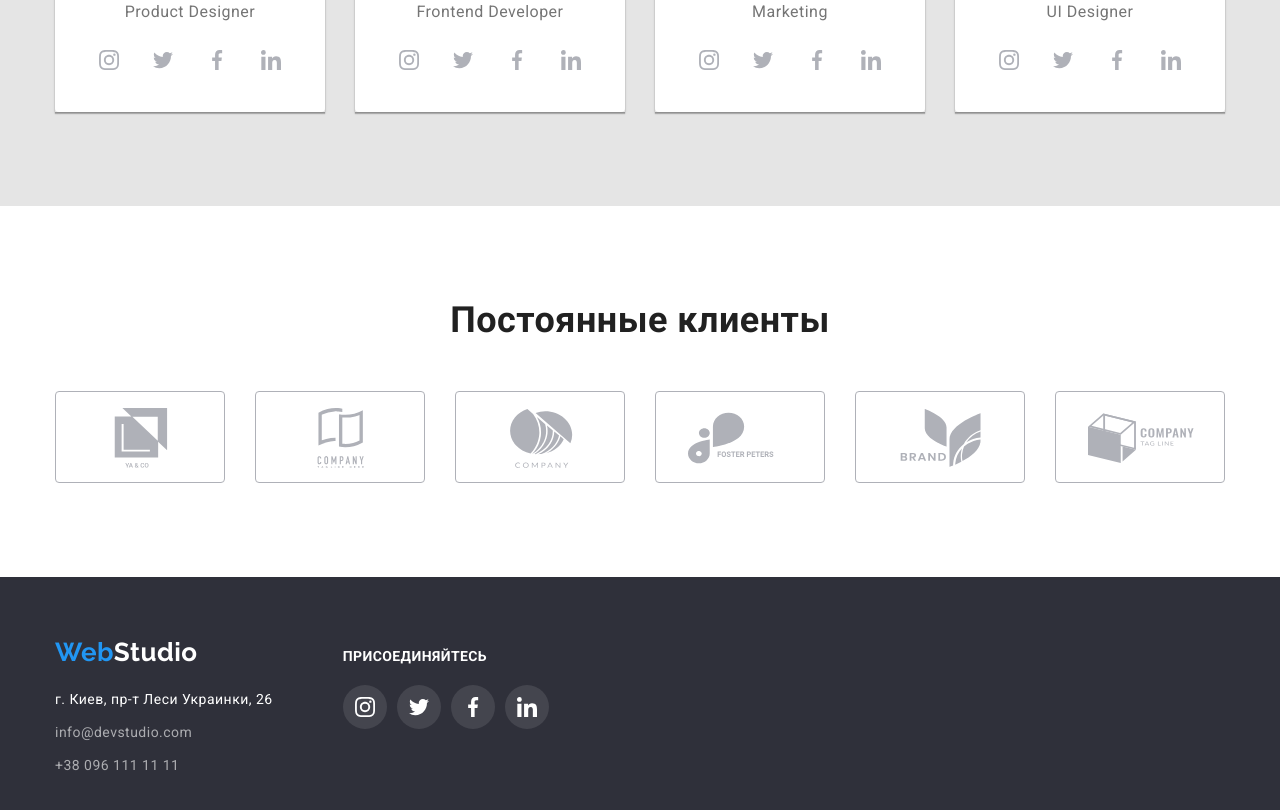
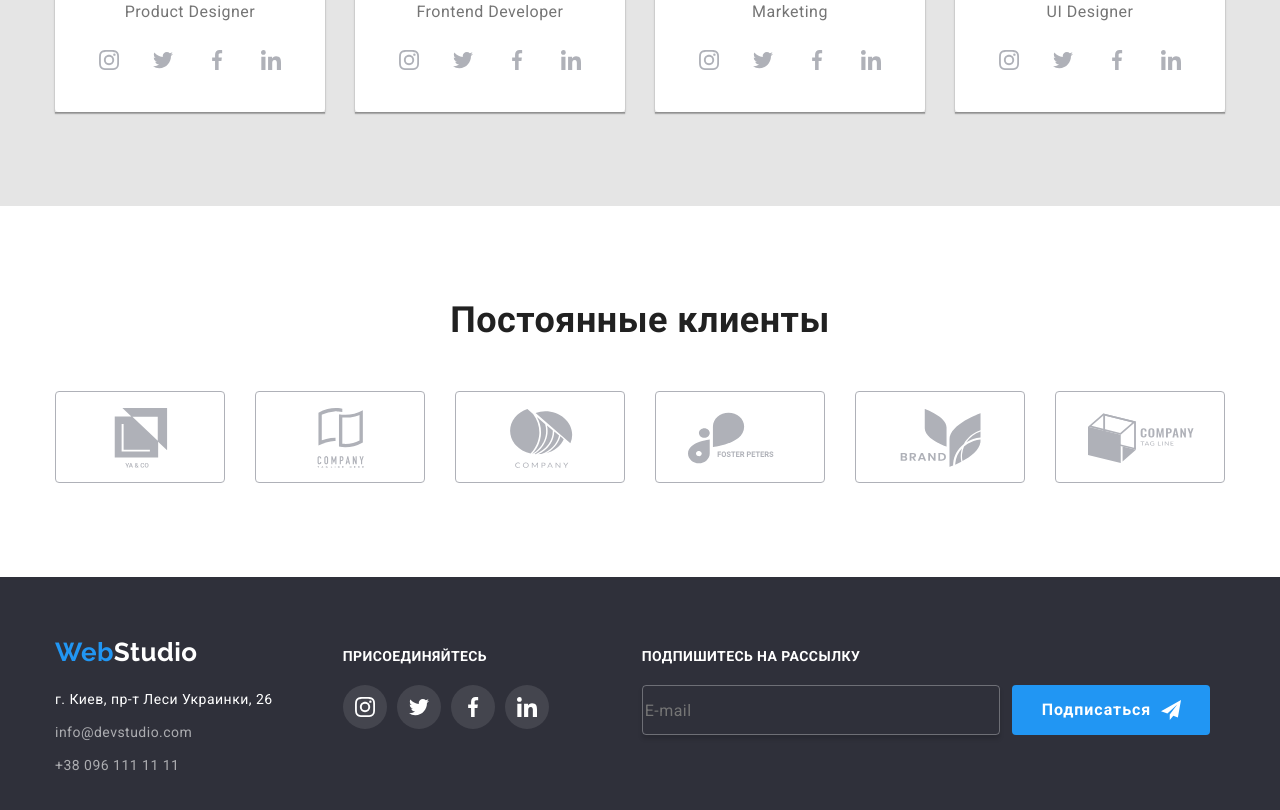
Before and after one commit to frandrew90/goit-markup-hw-06, a plain HTML site: page index.html in a window 1280 px wide. Shown: the part 2098-2908 px from the top of the page. Drawn offline with nearby package versions, Linux system fonts and the light colour scheme.

Commit message:
Added footer subscription form and button

```diff
--- a/css/styles.css
+++ b/css/styles.css
@@ -826,7 +826,7 @@ img {
   margin-left: 10px;
 }
 
-.footer-links h2 {
+.page-footer .footer-title {
   margin-bottom: 20px;
 
   font-family: Roboto;
@@ -835,6 +835,67 @@ img {
   line-height: 1.14;
   letter-spacing: 0.03em;
   text-transform: uppercase;
+}
+
+/* Футер Форма подписки */
+
+.subscription {
+  margin-left: 93px;
+}
+
+.subscription-box {
+  display: flex;
+  align-items: center;
+}
+
+.form .ft-input {
+  display: block;
+  width: 358px;
+  height: 50px;
+  border: 1px solid rgba(255, 255, 255, 0.3);
+  border-radius: 4px;
+  box-shadow: 0px 4px 4px rgba(0, 0, 0, 0.15);
+  color: rgba(255, 255, 255, 0.6);
+  font-family: inherit;
+  font-weight: 400;
+  font-size: 16px;
+  line-height: 1.25;
+  letter-spacing: 0.03em;
+  background-color: transparent;
+}
+
+.footer-btn {
+  margin-left: 12px;
+
+  padding: 8px 27px 8px 28px;
+
+  color: var(--secondary-accent-color);
+  background-color: var(--primary-accent-color);
+
+  font-family: inherit;
+  font-weight: 700;
+  font-size: 16px;
+  line-height: 1.87;
+  letter-spacing: 0.06em;
+
+  display: flex;
+  justify-content: center;
+  align-items: center;
+
+  transition: background-color var(--transition-time)
+      var(--transition-time-func),
+    box-shadow var(--transition-time) var(--transition-time-func);
+}
+
+.footer-btn:hover,
+.footer-btn:focus {
+  background-color: #188ce8;
+  box-shadow: 0px 4px 4px rgba(0, 0, 0, 0.25);
+}
+
+.footer-btn .social-icon {
+  margin-left: 10px;
+  fill: var(--secondary-accent-color);
 }
 
 /* ------------------Модальное окно */
--- a/index.html
+++ b/index.html
@@ -526,7 +526,7 @@
         </div>
 
         <div class="footer-links">
-          <h2>Присоединяйтесь</h2>
+          <h2 class="footer-title">Присоединяйтесь</h2>
 
           <ul class="list social-list">
             <li class="social-item">
@@ -570,6 +570,30 @@
             </li>
           </ul>
         </div>
+
+        <div class="subscription">
+          <h2 class="footer-title">Подпишитесь на рассылку</h2>
+
+          <div class="subscription-box">
+            <form class="form">
+              <label for="">
+                <input
+                  type="email"
+                  name="email"
+                  placeholder="E-mail"
+                  class="ft-input"
+                />
+              </label>
+            </form>
+
+            <button type="submit" class="footer-btn button">
+              Подписаться
+              <svg class="social-icon">
+                <use href="./images/symbol-defs.svg#icon-icon-send"></use>
+              </svg>
+            </button>
+          </div>
+        </div>
       </div>
     </footer>
 
```
